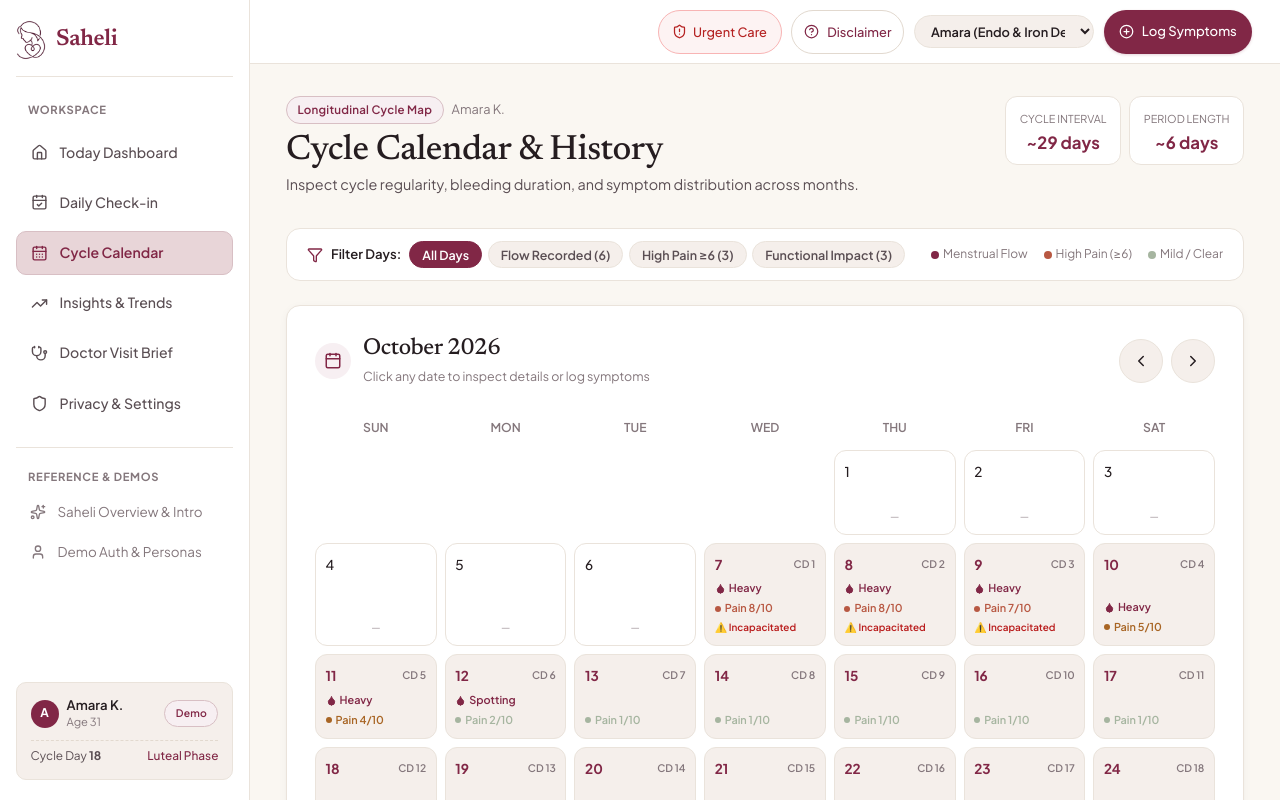
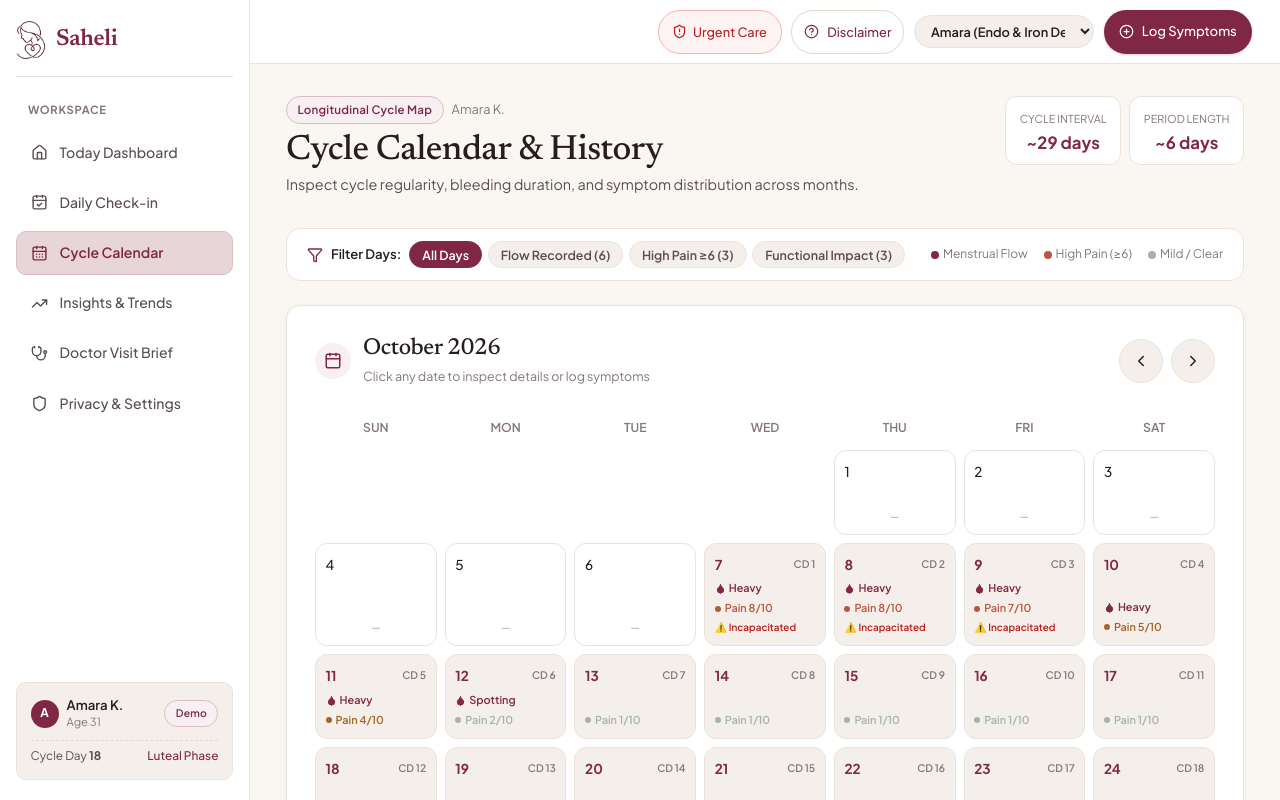
Before and after one commit to gaurisul/saheli-womens-health, a React (Vite) app: page /calendar in a window 1280 px wide. Shown: the top 800 px of the page. Built offline with nearby package versions, Linux system fonts and the light colour scheme.

Commit message:
remove refrences and demo

```diff
--- a/src/components/common/Sidebar.jsx
+++ b/src/components/common/Sidebar.jsx
@@ -1,5 +1,5 @@
 import React, { useEffect } from 'react';
-import { NavLink, Link } from 'react-router-dom';
+import { NavLink } from 'react-router-dom';
 import {
   Home,
   CalendarCheck,
@@ -7,9 +7,7 @@ import {
   TrendingUp,
   Stethoscope,
   Shield,
-  X,
-  User,
-  Sparkles
+  X
 } from 'lucide-react';
 import { useApp } from '../../context/AppContext';
 import BrandLogo from './BrandLogo';
@@ -113,46 +111,6 @@ export default function Sidebar() {
             </NavLink>
           );
         })}
-
-        <div style={{ marginTop: '1rem', paddingTop: '1rem', borderTop: '1px solid var(--border-card)' }}>
-          <div style={{ fontSize: '0.7rem', textTransform: 'uppercase', color: 'var(--text-muted)', fontWeight: 700, padding: '0.25rem 0.75rem 0.4rem', letterSpacing: '0.06em' }}>
-            Reference & Demos
-          </div>
-          <NavLink
-            to="/"
-            onClick={handleNavClick}
-            style={{
-              display: 'flex',
-              alignItems: 'center',
-              gap: '0.75rem',
-              padding: '0.6rem 0.85rem',
-              borderRadius: 'var(--radius-md)',
-              fontSize: '0.84rem',
-              color: 'var(--text-muted)',
-              transition: 'all 0.15s ease'
-            }}
-          >
-            <Sparkles size={16} />
-            <span>Saheli Overview & Intro</span>
-          </NavLink>
-          <NavLink
-            to="/login"
-            onClick={handleNavClick}
-            style={{
-              display: 'flex',
-              alignItems: 'center',
-              gap: '0.75rem',
-              padding: '0.6rem 0.85rem',
-              borderRadius: 'var(--radius-md)',
-              fontSize: '0.84rem',
-              color: 'var(--text-muted)',
-              transition: 'all 0.15s ease'
-            }}
-          >
-            <User size={16} />
-            <span>Demo Auth & Personas</span>
-          </NavLink>
-        </div>
       </nav>
 
       {/* Patient Profile Card at bottom of sidebar */}
```
